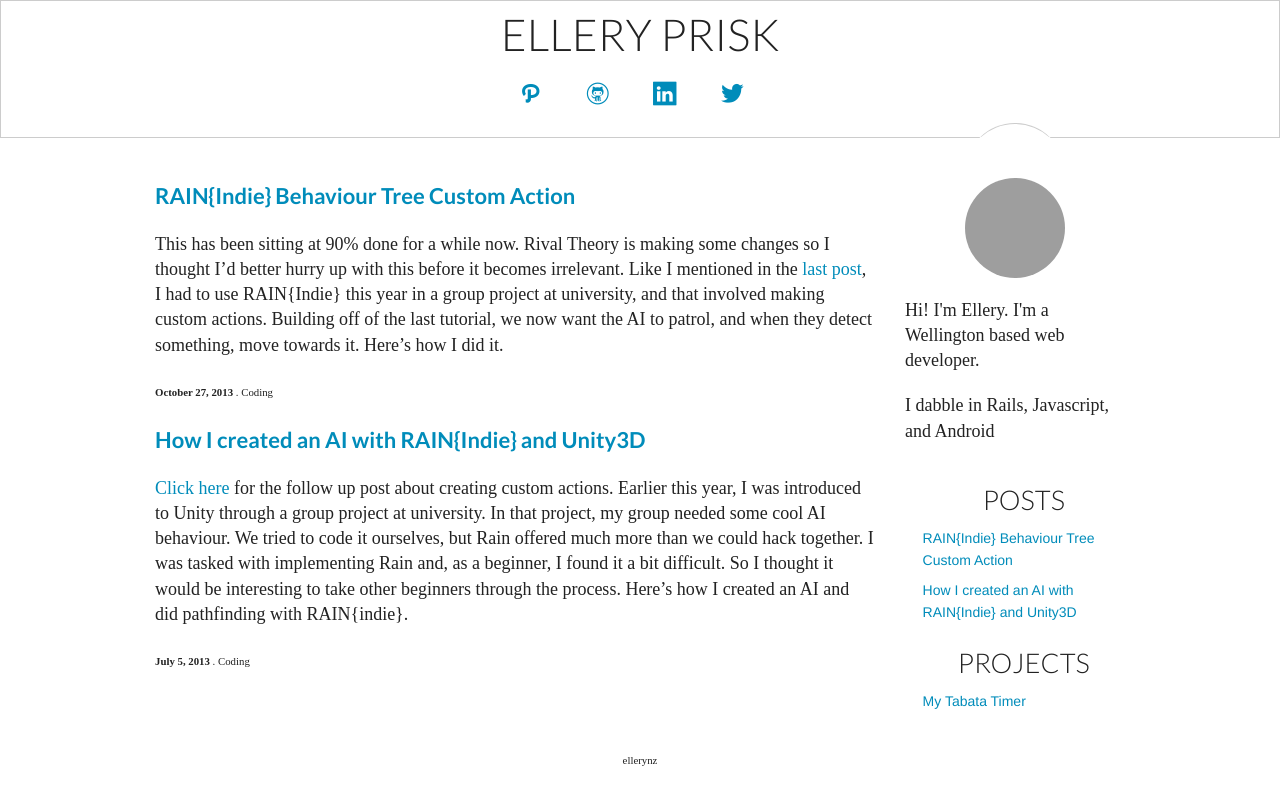
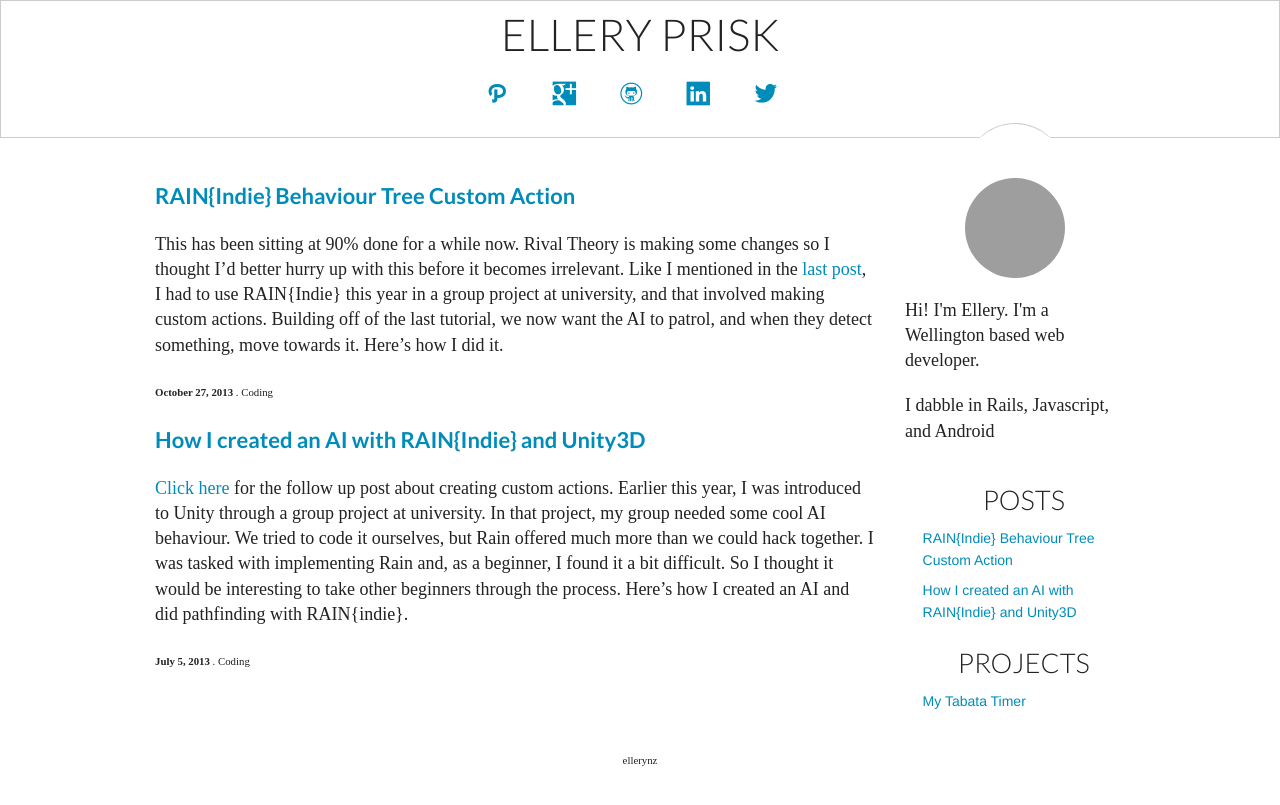
Before and after one commit to ellerynz/ellerynz.github.io, a Jekyll site: the page built from index.html, in a window 1280 px wide. Shown: the top 805 px of the page. Built offline with Jekyll 4.4.1, drawn with Linux system fonts in a browser that asks for light colours; some web fonts are replaced; grey boxes are pictures that could not be loaded.

Commit message:
Add link to homepage. Add link to google plus

```diff
--- a/_config.yml
+++ b/_config.yml
@@ -1,3 +1,3 @@
-url: http://localhost:4000
+url: http://www.ellerynz.com
 name: Ellery Prisk
 baseurl: /
--- a/_includes/header.html
+++ b/_includes/header.html
@@ -1,9 +1,10 @@
 <div class="center border-bottom">
-  <a href={{ site.url }}>
+  <a href="http://www.ellerynz.com">
     <h1 class="header">ELLERY PRISK</h1>
   </a>
   <ul class="nav">
     <li><a href="mailto:hello@ellerynz.com"><i class="foundicon-mail"></i></a></li>
+    <li><a href="https://plus.google.com/u/0/+ElleryPrisk?rel=author"><i class="foundicon-google-plus"></i></a></li>
     <li><a href="https://github.com/ellerynz"><i class="foundicon-github"></i></a></li>
     <li><a href="http://www.linkedin.com/pub/ellery-prisk/78/29a/b89"><i class="foundicon-linkedin"></i></a></li>
     <li><a href="https://twitter.com/ellerynz"><i class="foundicon-twitter"></i></a></li>
```
